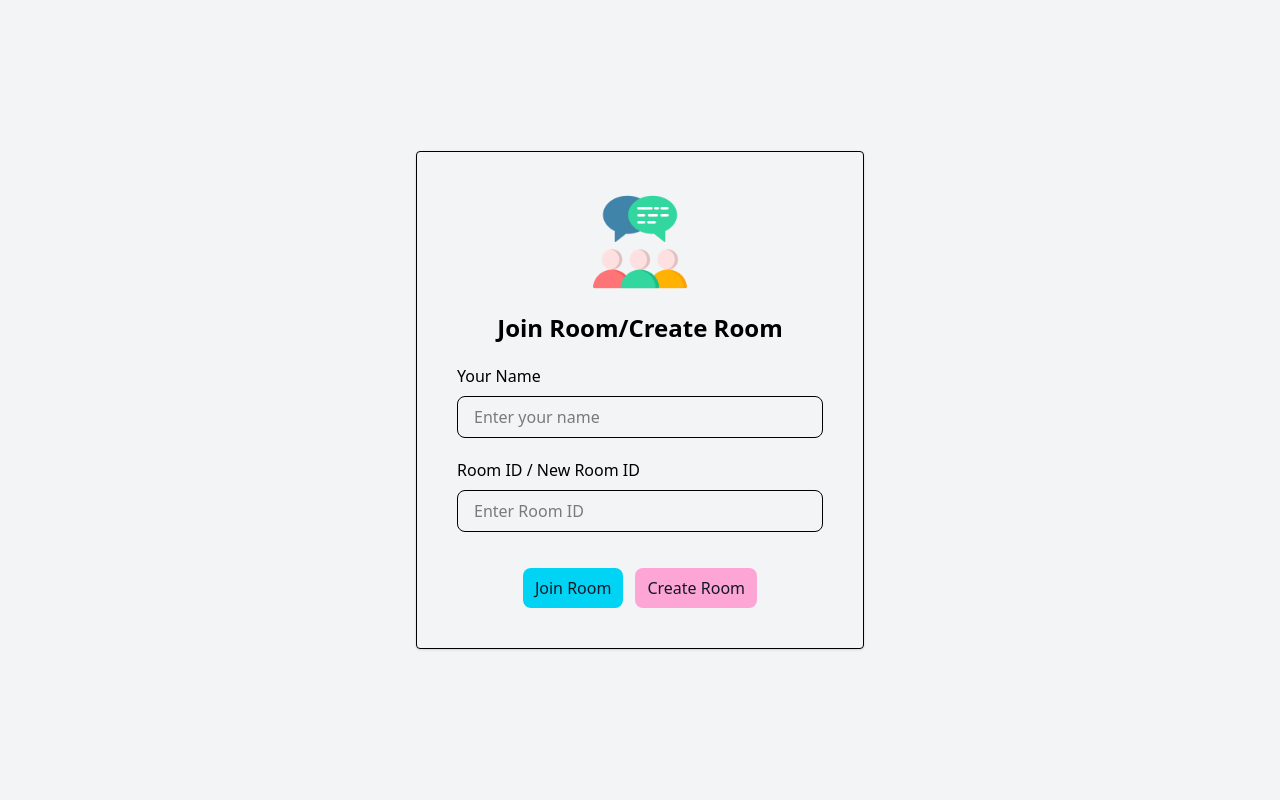
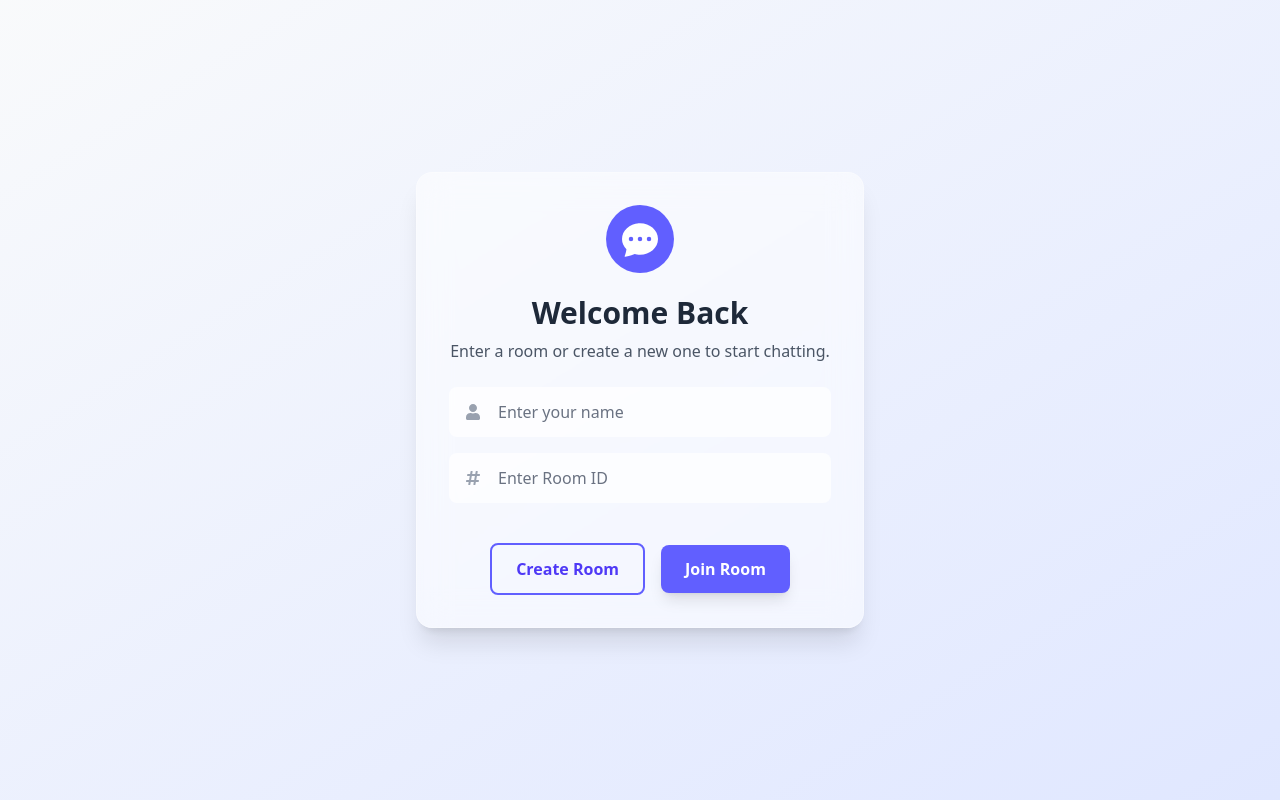
Before and after one commit to Aditi1318/Chat-Room, a React app in the folder front-chat/: page / in a window 1280 px wide. Built offline with nearby package versions, Linux system fonts and the light colour scheme; no server answers; the HTML template or start-up script is replaced by a standard one.

Commit message:
Enhance ui of join room page

```diff
--- a/front-chat/src/components/ChatPage.jsx
+++ b/front-chat/src/components/ChatPage.jsx
@@ -12,11 +12,10 @@ import {getMessages} from "../services/RoomService";
 import {timeAgo} from "../config/helper";
 import axios from "axios";
 import ReactMarkdown from "react-markdown";
-// --- CHANGE 1: Import animation library ---
+
 import {motion, AnimatePresence} from "framer-motion";
 
 const ChatPage = () => {
-    // --- All your existing state and logic remains the same ---
     const {roomId, currentUser, connected, setConnected, setRoomId, setCurrentUser} = useChatContext();
     const navigate = useNavigate();
 
--- a/front-chat/src/components/JoinCreateChat.jsx
+++ b/front-chat/src/components/JoinCreateChat.jsx
@@ -1,36 +1,32 @@
 import React from "react";
-import chatIcon from "../assets/group-chat.png";
+// Using a built-in icon instead of a static asset for a cleaner look
+import {BsChatDotsFill} from "react-icons/bs";
+import {FaUser, FaHashtag} from "react-icons/fa";
 import {useState} from "react";
 import toast from "react-hot-toast";
-import {createRoomApi} from "../services/RoomService";
-import {joinChatApi} from "../services/RoomService";
+import {createRoomApi, joinChatApi} from "../services/RoomService";
 import useChatContext from "../context/ChatContext";
 import {useNavigate} from "react-router";
 
 const JoinCreateChat = () => {
+    // --- All your existing state and logic remains the same ---
     const [detail, setDetail] = useState({
         roomId: "",
         userName: "",
     });
-
     const {setRoomId, setCurrentUser, setConnected} = useChatContext();
     const navigate = useNavigate();
 
     function handleFormInputChange(event) {
-        //console.log("Event Target:", event.target.name, event.target.value);
         const {name, value} = event.target;
-
         if (name === "roomId" || name === "userName") {
-            setDetail((prevDetail) => ({
-                ...prevDetail,
-                [name]: value,
-            }));
+            setDetail((prevDetail) => ({...prevDetail, [name]: value}));
         }
     }
 
     function validateForm() {
-        if (detail.userName === "" || detail.roomId === "") {
-            toast.error("Please fill in all fields", {});
+        if (detail.userName.trim() === "" || detail.roomId.trim() === "") {
+            toast.error("Please fill in all fields");
             return false;
         }
         return true;
@@ -38,9 +34,7 @@ const JoinCreateChat = () => {
 
     async function joinChat() {
         if (validateForm()) {
-            //call api to join room on backend
             try {
-                //call api to join room on backend
                 const response = await joinChatApi(detail.roomId);
                 toast.success("Room joined successfully");
                 setRoomId(response.roomId);
@@ -48,8 +42,7 @@ const JoinCreateChat = () => {
                 setConnected(true);
                 navigate("/chat");
             } catch (error) {
-                console.log(error);
-                if (error.status == 404) {
+                if (error.response && error.response.status === 404) {
                     toast.error("Room not found");
                 } else {
                     toast.error("Failed to join room");
@@ -60,23 +53,15 @@ const JoinCreateChat = () => {
 
     async function createRoom() {
         if (validateForm()) {
-            console.log(detail);
-            //call api to create room on backend
             try {
                 const response = await createRoomApi(detail.roomId);
-                console.log(response);
                 toast.success("Room created successfully");
-                // join the room
                 setRoomId(response.roomId);
                 setCurrentUser(detail.userName);
                 setConnected(true);
-
                 navigate("/chat");
-
-                joinChat();
             } catch (error) {
-                console.log(error);
-                if (error.status == 400) {
+                if (error.response && error.response.status === 400) {
                     toast.error("Room already exists");
                 } else {
                     toast.error("Failed to create room");
@@ -85,61 +70,65 @@ const JoinCreateChat = () => {
         }
     }
 
+    // --- The JSX has been completely refactored for UI/UX and responsiveness ---
     return (
-        <div className="min-h-screen flex items-center justify-center bg-gray-100 dark:bg-gray-900">
-            <div className="p-10 dark:border-gray-600 border w-full flex flex-col gap-5 max-w-md rounded dark:bg-gray-900 shadow">
-                <div>
-                    <img src={chatIcon} className="w-25 mx-auto" />
+        <div className="min-h-screen w-full flex items-center justify-center bg-gradient-to-br from-gray-50 to-indigo-100 dark:from-gray-900 dark:to-slate-800 p-4">
+            <div className="w-full max-w-md bg-white/50 dark:bg-gray-800/50 backdrop-blur-lg border border-white/30 dark:border-gray-700/50 rounded-2xl shadow-xl p-8 space-y-6">
+                {/* Header Section */}
+                <div className="text-center">
+                    <div className="inline-block p-4 bg-indigo-500 rounded-full mb-4">
+                        <BsChatDotsFill className="text-4xl text-white" />
                     </div>
-                <h1 className="text-2xl font-semibold text-center">Join Room/Create Room</h1>
-                {/* name div */}
-                <div className="">
-                    <label htmlFor="" className="block front-medium mb-2">
-                        Your Name
-                    </label>
+                    <h1 className="text-3xl font-bold text-gray-800 dark:text-white">Welcome Back</h1>
+                    <p className="text-gray-600 dark:text-gray-400 mt-2">
+                        Enter a room or create a new one to start chatting.
+                    </p>
+                </div>
+
+                {/* Form Inputs */}
+                <div className="space-y-4">
+                    {/* Your Name Input */}
+                    <div className="relative">
+                        <FaUser className="absolute left-4 top-1/2 -translate-y-1/2 text-gray-400" />
                         <input
                             onChange={handleFormInputChange}
                             value={detail.userName}
                             type="text"
-                        id="name"
                             name="userName"
                             placeholder="Enter your name"
-                        className="w-full dark:bg-gray-600 px-4 py-2 border dark:border-gray-600 rounded-lg focus:outline-none focus:ring-2 focus:ring-cyan-500"
+                            className="w-full pl-12 pr-4 py-3 bg-white/70 dark:bg-gray-700/50 text-gray-800 dark:text-white placeholder-gray-500 dark:placeholder-gray-400 border border-transparent rounded-lg focus:outline-none focus:ring-2 focus:ring-indigo-500 transition-all"
                         />
                     </div>
 
-                {/* room div */}
-                <div className="">
-                    <label htmlFor="" className="block front-medium mb-2">
-                        Room ID / New Room ID
-                    </label>
+                    {/* Room ID Input */}
+                    <div className="relative">
+                        <FaHashtag className="absolute left-4 top-1/2 -translate-y-1/2 text-gray-400" />
                         <input
                             name="roomId"
                             onChange={handleFormInputChange}
                             value={detail.roomId}
                             type="text"
-                        id="roomId"
                             placeholder="Enter Room ID"
-                        className="w-full dark:bg-gray-600 px-4 py-2 border dark:border-gray-600 rounded-lg focus:outline-none focus:ring-2 focus:ring-cyan-500"
+                            className="w-full pl-12 pr-4 py-3 bg-white/70 dark:bg-gray-700/50 text-gray-800 dark:text-white placeholder-gray-500 dark:placeholder-gray-400 border border-transparent rounded-lg focus:outline-none focus:ring-2 focus:ring-indigo-500 transition-all"
                         />
                     </div>
+                </div>
 
-                {/* buttons */}
-                <div className="flex justify-center gap-3 mt-4">
+                {/* Action Buttons */}
+                <div className="flex flex-col sm:flex-row items-center justify-center gap-4 pt-4">
+                    {/* Secondary Action: Create Room */}
+                    <button
+                        onClick={createRoom}
+                        className="w-full sm:w-auto px-6 py-3 font-semibold text-indigo-600 dark:text-indigo-400 bg-transparent border-2 border-indigo-500 rounded-lg hover:bg-indigo-500 hover:text-white dark:hover:bg-indigo-500 dark:hover:text-white focus:outline-none focus:ring-2 focus:ring-offset-2 focus:ring-offset-gray-100 dark:focus:ring-offset-gray-900 focus:ring-indigo-500 transition-all duration-300 transform hover:scale-105"
+                    >
+                        Create Room
+                    </button>
+                    {/* Primary Action: Join Room */}
                     <button
                         onClick={joinChat}
-                        className="px-3 py-2 bg-cyan-400 text-gray-900 hover:bg-cyan-600
-                                dark:bg-cyan-500 dark:text-white dark:hover:bg-cyan-800 rounded-lg transition-all"
+                        className="w-full sm:w-auto px-6 py-3 font-semibold text-white bg-indigo-500 rounded-lg hover:bg-indigo-600 focus:outline-none focus:ring-2 focus:ring-offset-2 focus:ring-offset-gray-100 dark:focus:ring-offset-gray-900 focus:ring-indigo-500 transition-all duration-300 transform hover:scale-105 shadow-lg hover:shadow-xl"
                     >
                         Join Room
-                    </button>
-
-                    <button
-                        onClick={createRoom}
-                        className="px-3 py-2 bg-pink-300 text-gray-900 hover:bg-pink-500
-                                dark:bg-pink-400 dark:text-white dark:hover:bg-pink-800 rounded-lg transition-all"
-                    >
-                        Create Room
                     </button>
                 </div>
             </div>
```
Lines whose indentation alone changed are shown as unchanged.
